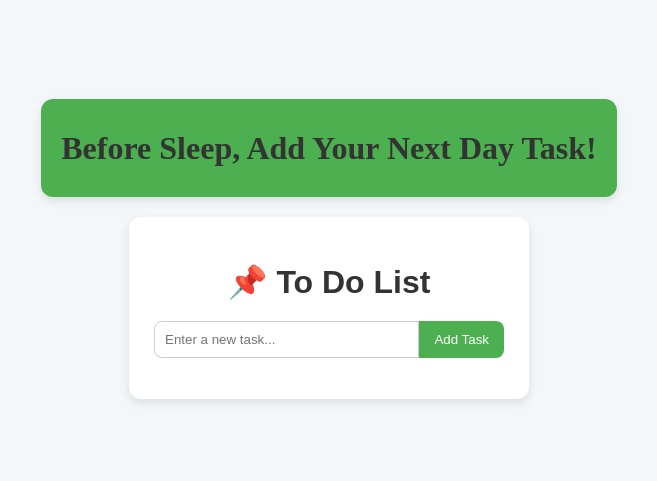
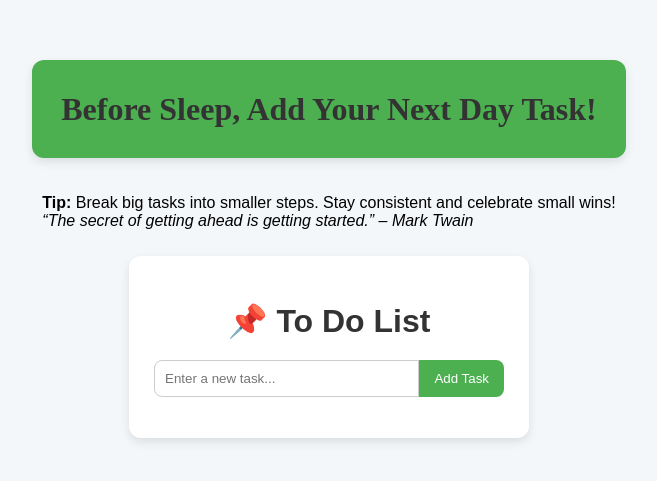
Before and after one commit to afzalhossainraju100/ToDoList_Raju, a plain HTML site: page index.html in a window 1280 px wide. Shown: the part 151-632 px from the top of the page, without its empty margins (311-968 px from the left). Drawn offline with Linux system fonts and the light colour scheme.

Commit message:
add Tip to the Html

```diff
--- a/index.html
+++ b/index.html
@@ -10,6 +10,10 @@
 <body>
     <div class="taskbarissue">
     <div class="nav"><h1>Before Sleep, Add Your Next Day Task!</h1></div>
+    <div class="educational-bg">
+    <p><strong>Tip:</strong> Break big tasks into smaller steps. Stay consistent and celebrate small wins!<br>
+    <em>“The secret of getting ahead is getting started.” – Mark Twain</em></p>
+</div>
     <div class="container">
         <h1>📌 To Do List</h1>
         <div class="input-section">
--- a/style.css
+++ b/style.css
@@ -44,7 +44,7 @@
 
     .input-section {
       display: flex;
-      margin-bottom: 15px;'
+      margin-bottom: 15px;
     }
 
     input {
@@ -100,3 +100,6 @@
     .delete-btn:hover {
       background: darkred;
     }
+    .educational-bg{
+      margin-bottom:10px;
+    }
```
Also changed, not shown: array.js (deleted).
